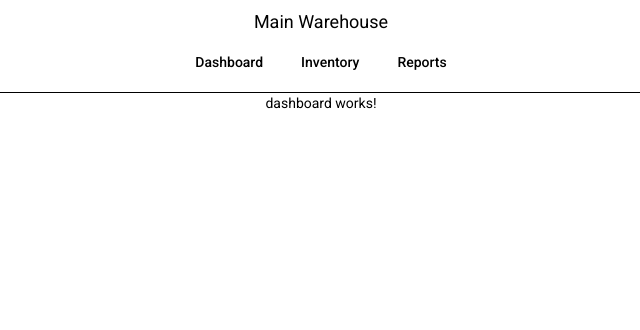
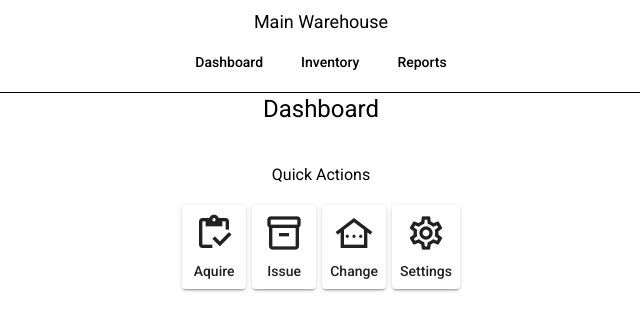
Before and after one commit to ungerecht/warehouse-inventory, an Angular app: page /dashboard in a window 1280 px wide. Shown: the top 330 px of the page, without its empty margins (319-959 px from the left). Built offline with nearby package versions, Linux system fonts and the light colour scheme.

Commit message:
create actions section and ui

```diff
--- a/src/app/dashboard/dashboard.component.html
+++ b/src/app/dashboard/dashboard.component.html
@@ -1 +1,26 @@
-<p>dashboard works!</p>
+<header>
+  <h1>{{ title }}</h1>
+</header>
+
+<section class="actions">
+  <h3>Quick Actions</h3>
+  <div class="actions-buttons">
+    <button mat-raised-button aria-label="aquire inventory">
+      <mat-icon fontSet="material-icons-outlined">inventory</mat-icon>
+      <br />
+      Aquire
+    </button>
+    <button mat-raised-button aria-label="issue inventory">
+      <mat-icon fontSet="material-icons-outlined">inventory_2</mat-icon><br />
+      Issue
+    </button>
+    <button mat-raised-button aria-label="change warehouse">
+      <mat-icon fontSet="material-icons-outlined">other_houses</mat-icon><br />
+      Change
+    </button>
+    <button mat-raised-button aria-label="settings">
+      <mat-icon fontSet="material-icons-outlined">settings</mat-icon><br />
+      Settings
+    </button>
+  </div>
+</section>
```
